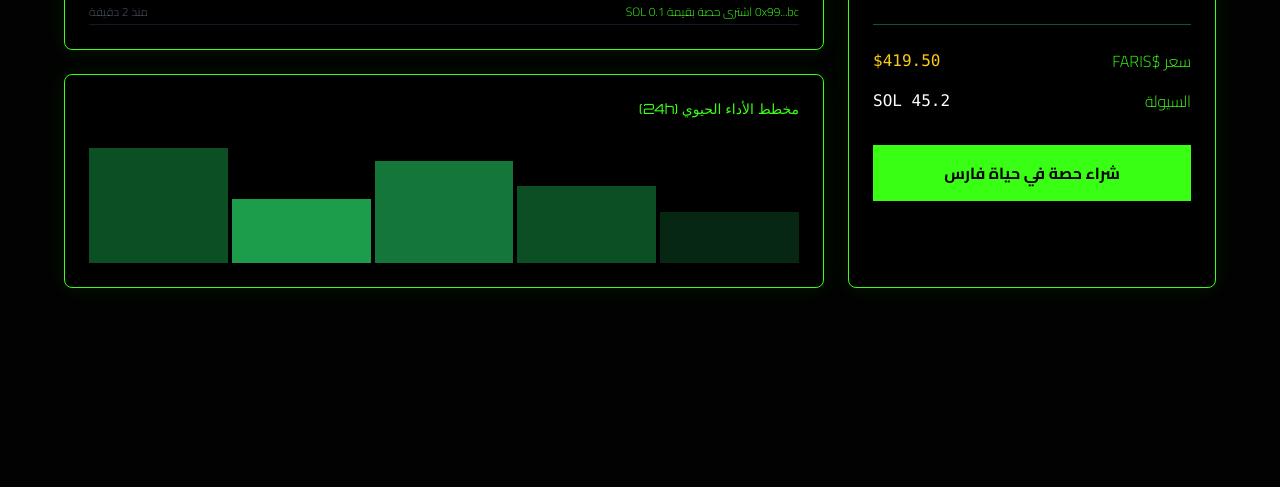
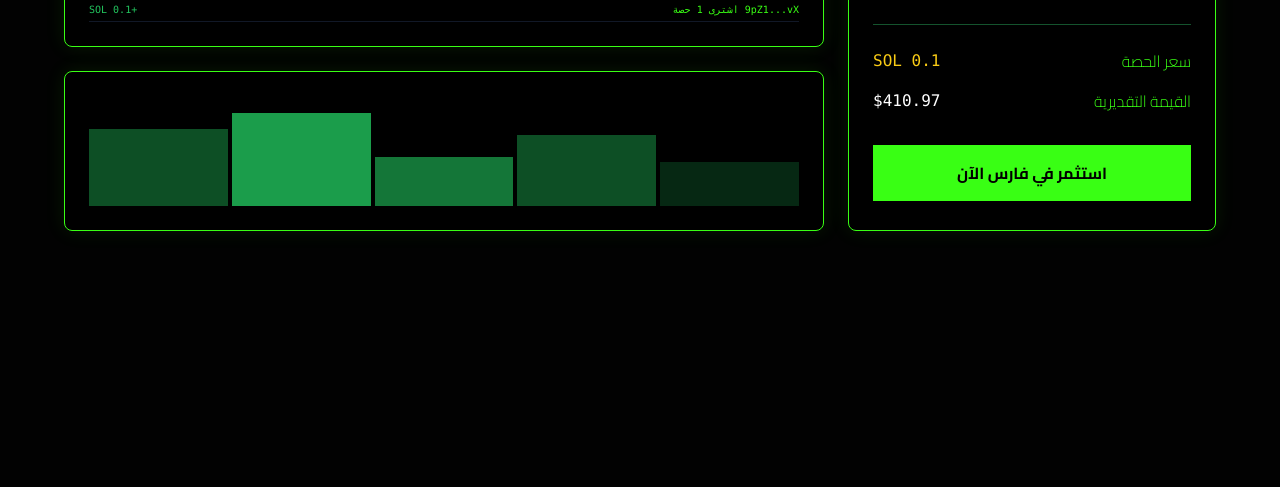
Before and after one commit to byfaris/Humany, a plain HTML site: page index.html in a window 1280 px wide. Shown: the part 313-800 px from the top of the page. Drawn offline with nearby package versions, Linux system fonts and the light colour scheme.

Commit message:
Update index.html

```diff
--- a/index.html
+++ b/index.html
@@ -22,7 +22,7 @@
         <header class="flex justify-between items-center mb-10 p-6 cyber-panel rounded-lg">
             <div>
                 <h1 class="glitch-font text-3xl font-black">HUMAN IPO <span class="text-xs text-white">FARIS_v1</span></h1>
-                <div class="text-[10px] text-gray-500 uppercase tracking-widest">Protocol Status: <span class="text-green-500">Live & Decentralized</span></div>
+                <div class="text-[10px] text-gray-400">STATUS: <span class="text-green-500">BIO-DATA SYNC ACTIVE</span></div>
             </div>
             <button id="connectBtn" onclick="connectWallet()" class="border border-[#39FF14] px-6 py-2 hover:bg-[#39FF14] hover:text-black transition-all font-bold text-xs">
                 CONNECT WALLET
@@ -34,41 +34,37 @@
                 <div class="mb-6">
                     <div class="text-[10px] text-gray-500 mb-2 uppercase">الحالة الحيوية الحالية</div>
                     <div class="text-6xl font-black glitch-font mb-2" id="bpmDisplay">--</div>
-                    <div class="text-xs text-green-400 pulse">● STREAMING BIO-DATA</div>
+                    <div class="text-xs text-green-400 pulse">● STREAMING LIVE FROM FARIS</div>
                 </div>
                 <div class="space-y-4 text-right border-t border-green-900 pt-6">
-                    <div class="flex justify-between"><span>سعر $FARIS</span> <span class="text-yellow-400 font-mono" id="priceDisplay">$0.00</span></div>
-                    <div class="flex justify-between"><span>السيولة</span> <span class="font-mono text-white">45.2 SOL</span></div>
+                    <div class="flex justify-between"><span>سعر الحصة</span> <span class="text-yellow-400 font-mono">0.1 SOL</span></div>
+                    <div class="flex justify-between"><span>القيمة التقديرية</span> <span class="text-white font-mono" id="priceDisplay">$412.00</span></div>
                 </div>
-                <button onclick="buyToken()" class="w-full mt-8 bg-[#39FF14] text-black font-black py-4 hover:shadow-[0_0_30px_#39FF14] transition-all">
-                    شراء حصة في حياة فارس
+                <button onclick="buyToken()" class="w-full mt-8 bg-[#39FF14] text-black font-black py-4 hover:shadow-[0_0_30px_#39FF14] transition-all uppercase">
+                    استثمر في فارس الآن
                 </button>
             </div>
 
             <div class="lg:col-span-2 space-y-6">
-                <div class="cyber-panel p-6 rounded-lg overflow-hidden">
-                    <h2 class="glitch-font text-sm mb-4 border-b border-green-900 pb-2">سجل المستثمرين الأخير</h2>
-                    <div id="investorList" class="space-y-3 text-xs">
+                <div class="cyber-panel p-6 rounded-lg">
+                    <h2 class="glitch-font text-sm mb-4 border-b border-green-900 pb-2">سجل التحويلات الحية</h2>
+                    <div id="investorList" class="space-y-3 text-[10px] font-mono">
                         </div>
                 </div>
-
-                <div class="cyber-panel p-6 rounded-lg">
-                    <h2 class="glitch-font text-sm mb-4">مخطط الأداء الحيوي (24h)</h2>
-                    <div class="h-32 flex items-end gap-1">
-                        <div class="bg-green-500/20 w-full" style="height: 40%"></div>
-                        <div class="bg-green-500/40 w-full" style="height: 60%"></div>
-                        <div class="bg-green-500/60 w-full" style="height: 80%"></div>
-                        <div class="bg-green-500/80 w-full" style="height: 50%"></div>
-                        <div class="bg-green-500 w-full pulse" style="height: 90%"></div>
-                    </div>
+                <div class="cyber-panel p-6 rounded-lg h-40 flex items-end gap-1">
+                    <div class="bg-green-500/20 w-full" style="height: 40%"></div>
+                    <div class="bg-green-500/40 w-full" style="height: 65%"></div>
+                    <div class="bg-green-500/60 w-full" style="height: 45%"></div>
+                    <div class="bg-green-500/80 w-full" style="height: 85%"></div>
+                    <div class="bg-green-500 w-full pulse" style="height: 70%"></div>
                 </div>
             </div>
         </div>
     </div>
 
     <script>
-        // --- 1. إعدادات المحفظة والشبكة ---
-        const MY_WALLET_ADDRESS = "عنوان_محفظتك_هنا"; // 2goW6zAeC9qQVAudMYCmQ4Pdfa3KRhme6b82UFC7wbzf
+        // التعديل الذي طلبته: وضع عنوانك بشكل صحيح برمجياً
+        const MY_WALLET_ADDRESS = "2goW6zAeC9qQVAudMYCmQ4Pdfa3KRhme6b82UFC7wbzf";
         let userWallet = null;
 
         async function connectWallet() {
@@ -77,14 +73,14 @@
                     const resp = await window.solana.connect();
                     userWallet = resp.publicKey;
                     document.getElementById('connectBtn').innerText = userWallet.toString().slice(0,6) + "...";
-                    alert("تم الربط بنجاح!");
-                } catch (e) { console.error(e); }
-            } else { alert("يرجى تثبيت Phantom Wallet"); }
+                    document.getElementById('connectBtn').style.background = "#39FF14";
+                    document.getElementById('connectBtn').style.color = "black";
+                } catch (e) { alert("رفض المستخدم الاتصال"); }
+            } else { alert("يرجى فتح الموقع من متصفح تطبيق Phantom"); }
         }
 
-        // --- 2. وظيفة الشراء الحقيقي ---
         async function buyToken() {
-            if (!userWallet) return alert("اربط محفظتك أولاً!");
+            if (!userWallet) return alert("يرجى ربط المحفظة أولاً");
 
             try {
                 const connection = new solanaWeb3.Connection(solanaWeb3.clusterApiUrl('mainnet-beta'));
@@ -92,7 +88,7 @@
                     solanaWeb3.SystemProgram.transfer({
                         fromPubkey: userWallet,
                         toPubkey: new solanaWeb3.PublicKey(MY_WALLET_ADDRESS),
-                        lamports: 0.1 * solanaWeb3.LAMPORTS_PER_SOL // سعر الحصة 0.1 SOL
+                        lamports: 0.1 * solanaWeb3.LAMPORTS_PER_SOL
                     })
                 );
 
@@ -102,31 +98,29 @@
 
                 const signed = await window.solana.signTransaction(transaction);
                 const signature = await connection.sendRawTransaction(signed.serialize());
-                alert("شكراً لاستثمارك! رقم العملية: " + signature);
-            } catch (e) { alert("فشلت العملية"); }
+                alert("تمت المعاملة بنجاح! شكراً لدعمك. رقم العملية: " + signature);
+            } catch (e) {
+                console.error(e);
+                alert("فشلت العملية: تأكد من وجود رصيد كافٍ (0.1 SOL + الرسوم)");
+            }
         }
 
-        // --- 3. محاكي البيانات الحيوية الذكي ---
         function updateStats() {
-            const bpm = 65 + Math.floor(Math.random() * 25);
-            const price = 410 + (Math.random() * 15);
-            document.getElementById('bpmDisplay').innerText = bpm;
-            document.getElementById('priceDisplay').innerText = "$" + price.toFixed(2);
+            document.getElementById('bpmDisplay').innerText = 65 + Math.floor(Math.random() * 20);
+            document.getElementById('priceDisplay').innerText = "$" + (410 + Math.random() * 10).toFixed(2);
         }
 
-        // --- 4. توليد مستثمرين وهميين (للبداية) ---
-        const investors = ["0x4f...a2", "0x12...9e", "0x99...bc"];
+        const investors = ["7xR4...kL", "3mN2...qP", "9pZ1...vX"];
         function renderInvestors() {
-            const list = document.getElementById('investorList');
-            list.innerHTML = investors.map(inv => `
+            document.getElementById('investorList').innerHTML = investors.map(inv => `
                 <div class="flex justify-between border-b border-gray-900 pb-1">
-                    <span>${inv} اشترى حصة بقيمة 0.1 SOL</span>
-                    <span class="text-gray-600">منذ 2 دقيقة</span>
+                    <span>${inv} اشترى 1 حصة</span>
+                    <span class="text-green-500">+0.1 SOL</span>
                 </div>
             `).join('');
         }
 
-        setInterval(updateStats, 3000);
+        setInterval(updateStats, 2500);
         updateStats();
         renderInvestors();
     </script>
```
